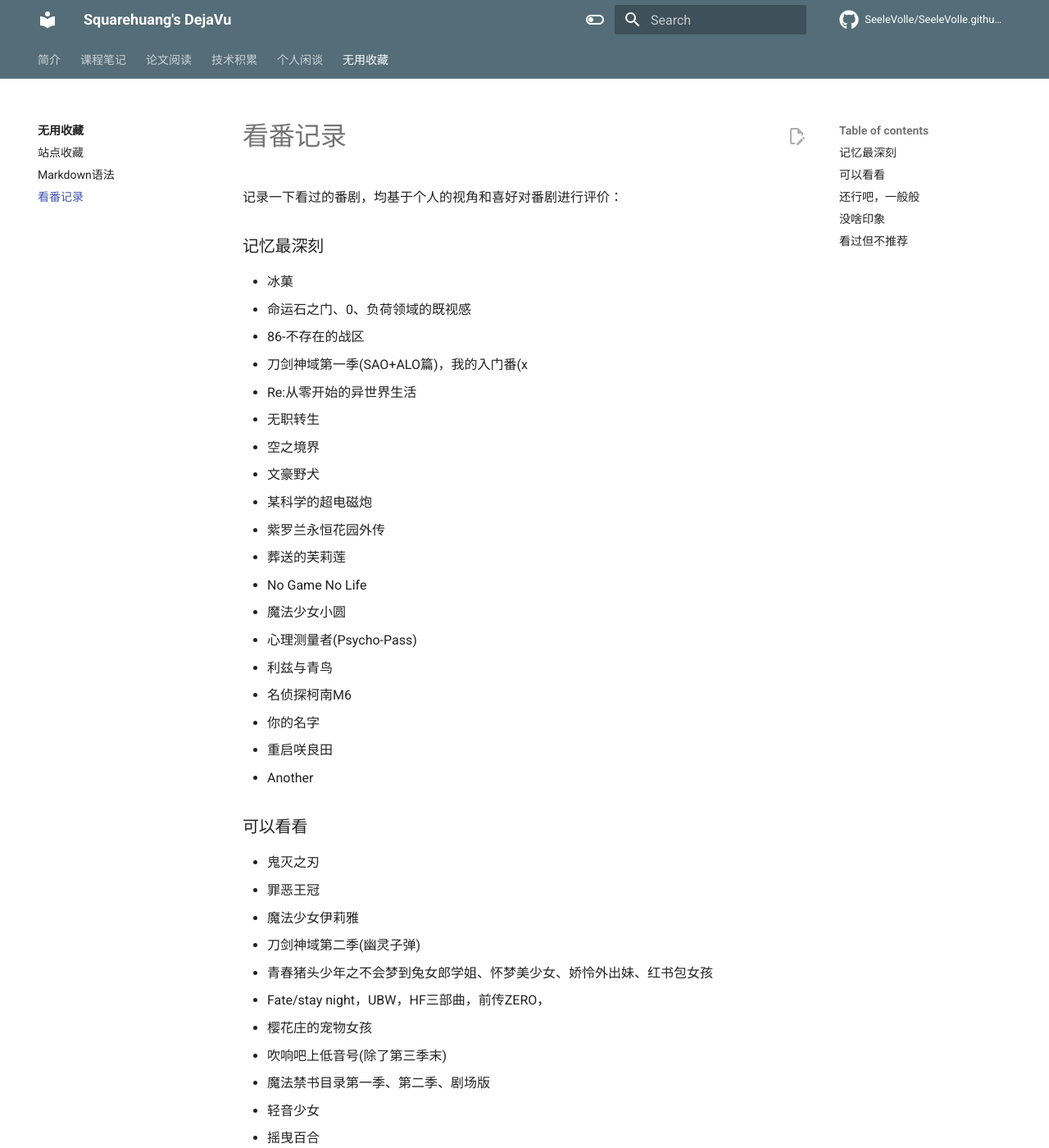
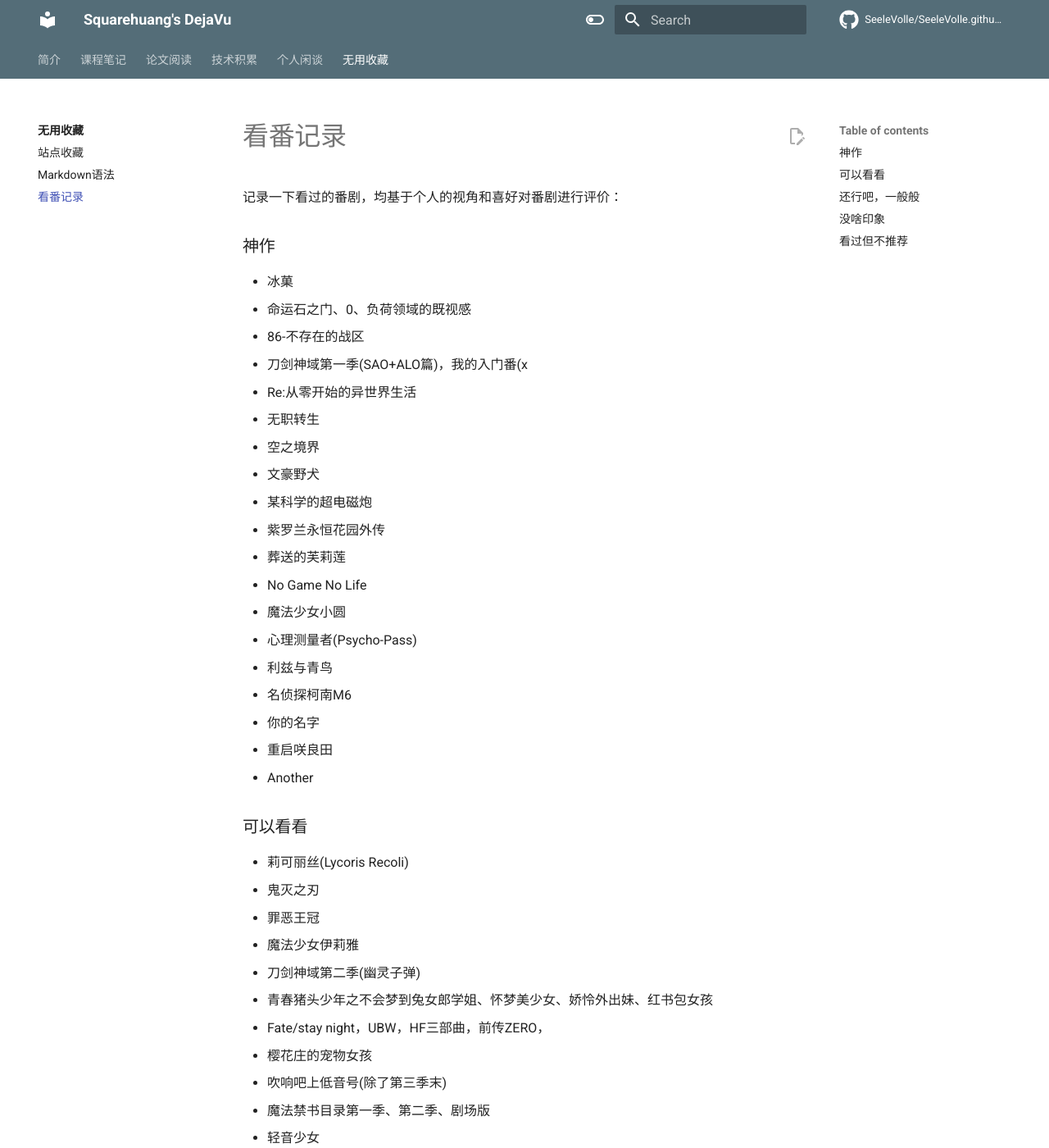
Before and after one commit to SeeleVolle/SeeleVolle.github.io, an MkDocs documentation site: the page built from docs/favorites/cartoon.md, in a window 1280 px wide and 1400 px high. Shown: the whole window at 82% size. Built offline with MkDocs 1.6.1 and Material for MkDocs 9.7.7, drawn with Linux system fonts in a browser that asks for light colours; comment, search, counter and statistics services are not loaded.

Commit message:
Adding Lycoris

```diff
--- a/docs/favorites/cartoon.md
+++ b/docs/favorites/cartoon.md
@@ -2,7 +2,7 @@
 
 记录一下看过的番剧，均基于个人的视角和喜好对番剧进行评价：
 
-### 记忆最深刻
+### 神作
 
 + 冰菓
 + 命运石之门、0、负荷领域的既视感
@@ -27,6 +27,7 @@
 
 ### 可以看看
 
++ 莉可丽丝(Lycoris Recoli)
 + 鬼灭之刃
 + 罪恶王冠
 + 魔法少女伊莉雅
```
